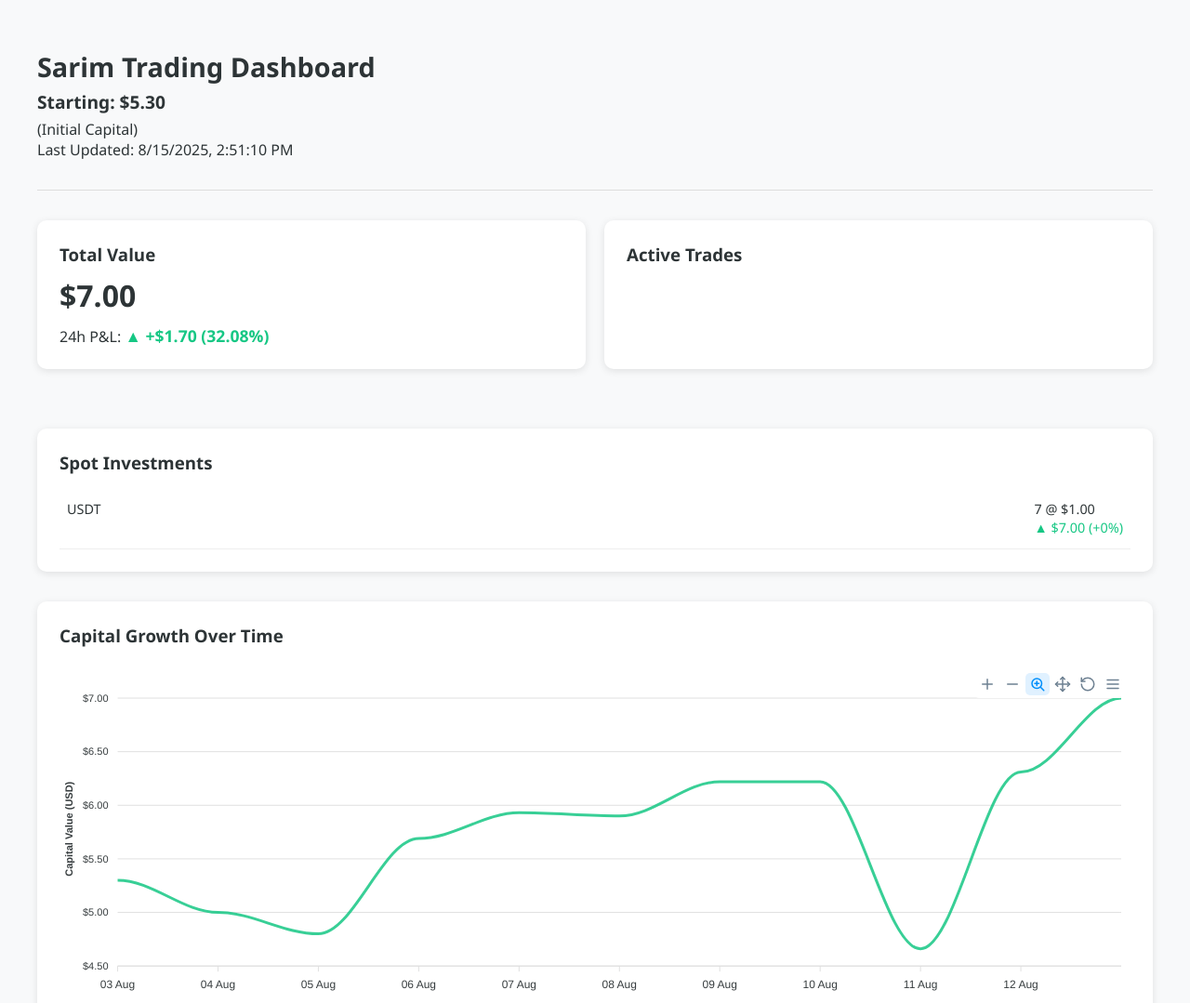
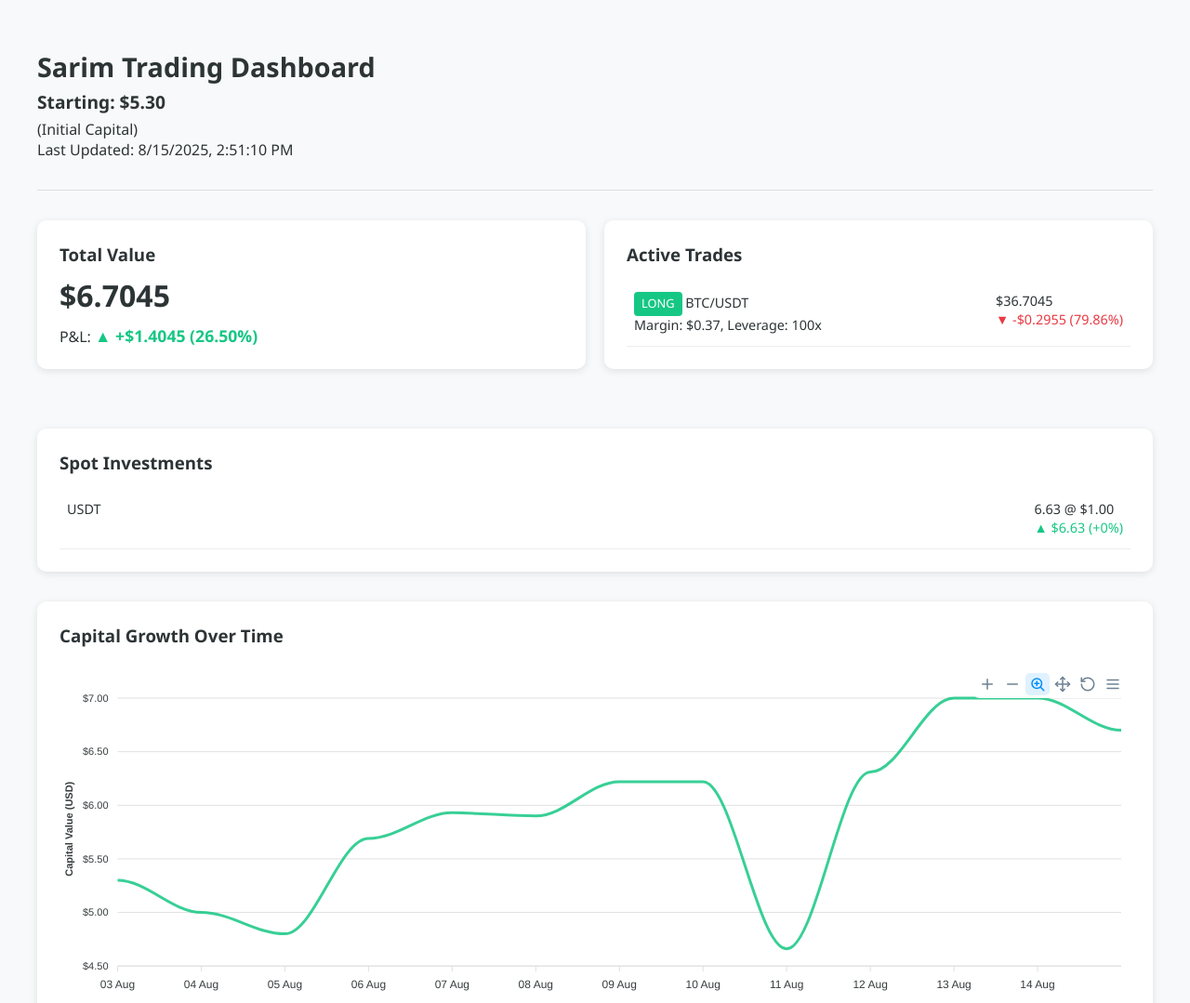
Before and after one commit to Areeb-Ali/Sarim-Client, a plain HTML site: page index.html in a window 1280 px wide. Shown: the top 1079 px of the page at 93% size. Drawn offline with nearby package versions, Linux system fonts and the light colour scheme.

Commit message:
Trade Data Added

```diff
--- a/index.html
+++ b/index.html
@@ -30,7 +30,7 @@
             <div class="card">
                 <h3>Total Value</h3>
                 <div class="metric-value" id="totalValue">$0</div>
-                <div>24h P&L: <span id="dailyPnl">--</span></div>
+                <div>P&L: <span id="dailyPnl">--</span></div>
             </div>
 
             <div class="card">
--- a/script.js
+++ b/script.js
@@ -3,14 +3,14 @@ const data = {
     lastUpdated: new Date().toLocaleString(),
     startingCapital: 5.3,
     activeTrades: [
-        // {
-        //     pair: "BTC/USDT",
-        //     direction: "long",
-        //     entryPrice: 119492.9,
-        //     leverage: 100,
-        //     marginUsed: 0.85,
-        //     currentPrice: 120692
-        // },
+        {
+            pair: "BTC/USDT",
+            direction: "long",
+            entryPrice: 118838,
+            leverage: 100,
+            marginUsed: 0.37,
+            currentPrice: 117889
+        },
         // {
         //     pair: "BTC/USDT",
         //     direction: "long",
@@ -21,7 +21,7 @@ const data = {
         // }
     ],
     spotInvestments: [
-        { asset: "USDT", quantity: 7.0, entryPrice: 1, currentPrice: 1 }
+        { asset: "USDT", quantity: 6.63, entryPrice: 1, currentPrice: 1 }
     ]
 };
 // ========== END OF DATA INPUT ========== //
@@ -151,8 +151,8 @@ const capitalData = [
     { date: "2025-08-11", capital: 4.66 },
     { date: "2025-08-12", capital: 6.31 },
     { date: "2025-08-13", capital: 7.0 },
-
-
+    { date: "2025-08-14", capital: 7.0 },
+    { date: "2025-08-15", capital: 6.7 },
 
 ];
 
```
